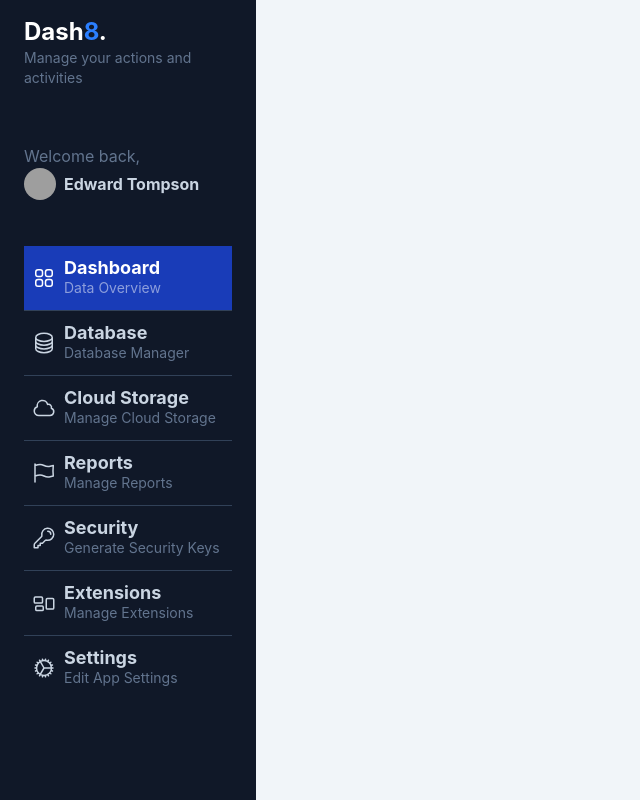
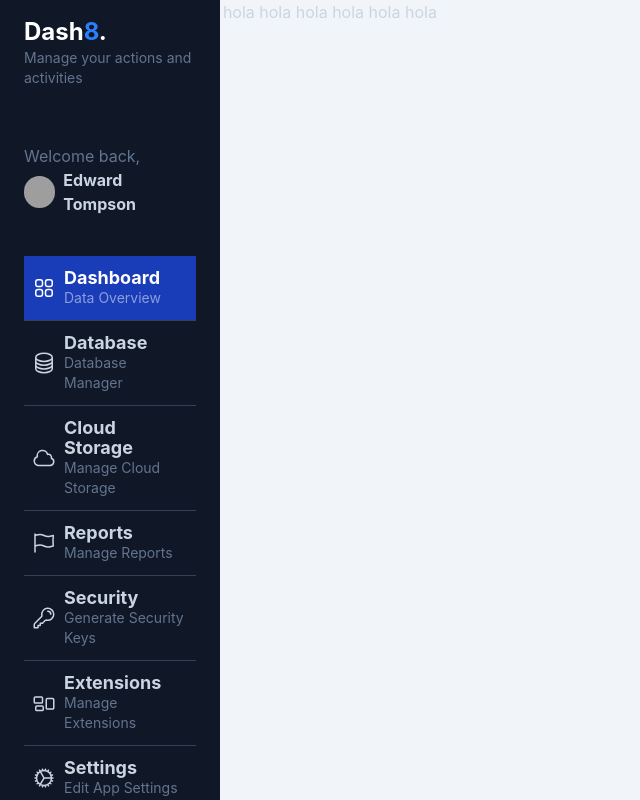
Before and after one commit to sebachacon/Proyecto, an Angular app: page /dashboard in a window 1280 px wide. Shown: the whole page, without its empty margins (0-640 px from the left). Built offline with nearby package versions, Linux system fonts and the light colour scheme; grey boxes are pictures that could not be loaded.

Commit message:
Rutas hijas incompleta

```diff
--- a/src/app/app.routes.ts
+++ b/src/app/app.routes.ts
@@ -6,8 +6,8 @@ export const routes: Routes = [
   path: 'dashboard',
   loadComponent: () =>
     import('./gifs/pages/dashboard-page/dashboard-page'),
-},
-{
+  children: [
+    {
   path: 'trending',
   loadComponent: () =>
     import('./gifs/pages/trending-page/trending-page'),
@@ -17,6 +17,8 @@ export const routes: Routes = [
   loadComponent: () =>
     import('./gifs/pages/search-page/search-page'),
 },
+  ],
+},
 
 {
   path: '**',
--- a/src/app/gifs/pages/dashboard-page/dashboard-page.html
+++ b/src/app/gifs/pages/dashboard-page/dashboard-page.html
@@ -1,6 +1,6 @@
 <div class="bg-slate-100 overflow-y-scroll w-screen h-screen antialiased text-slate-300 selection:bg-blue-600 selection:text-white">
     <div class="flex flex-col relative w-screen">
-        <div id="menu" class="bg-gray-900 min-h-screen z-10 text-slate-300 w-64 fixed left-0 h-screen overflow-y-scroll">
+        <div id="menu" class="w-[220px] bg-gray-900 min-h-screen z-10 text-slate-300 fixed left-0 h-screen overflow-y-scroll">
            <div id="logo" class="my-4 px-6">
             <h1 class="text-lg md:text-2xl font-bold text-white">Dash<span class="text-blue-500">8</span>.</h1>
             <p class="text-slate-500 text-sm">Manage your actions and activities</p>
@@ -99,6 +99,10 @@
            </div>
         </div>
 
+        <div>
+          hola mundo hola mundo hola hola hola hola hola hola hola
+        </div>
+
 
     </div>
 </div>
--- /dev/null
+++ b/src/app/gifs/pages/search-page/search-page.html
@@ -0,0 +1 @@
+<p>search-page works!</p>,
--- /dev/null
+++ b/src/app/gifs/pages/trending-page/trending-page.html
@@ -0,0 +1 @@
+<p>trending-page works!</p>,
```
Also changed, not shown: src/app/gifs/pages/search-page/search-page.ts (added, +8 -0 lines), src/app/gifs/pages/trending-page/trending-page.ts (added, +8 -0 lines).
